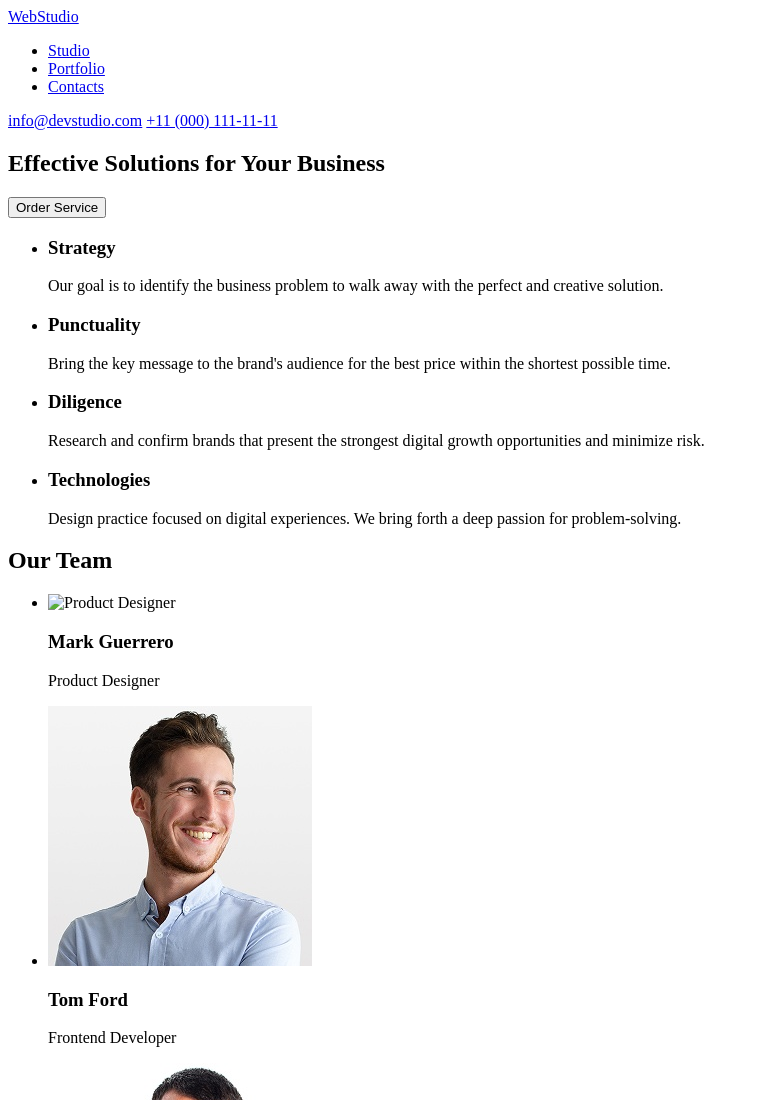
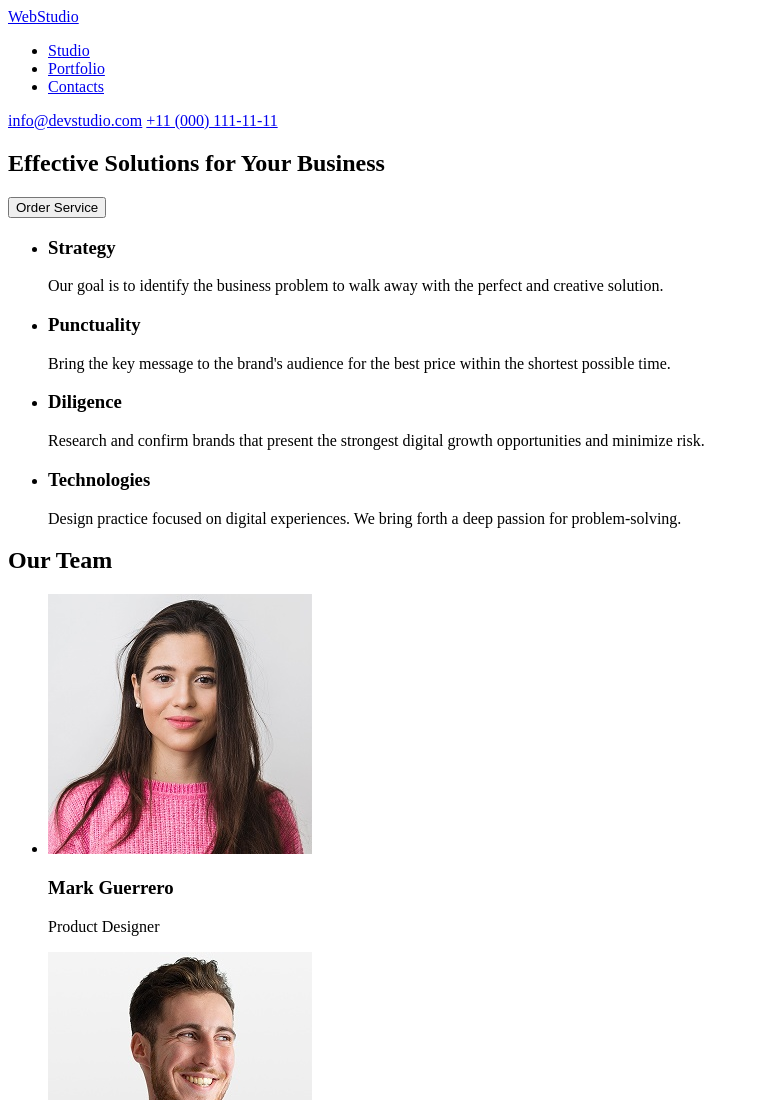
Before and after one commit to murasamadsp/goit-markup-hw-01, a plain HTML site: page index.html in a window 1280 px wide. Shown: the top 1100 px of the page, without its empty margins (0-759 px from the left). Drawn offline with Linux system fonts and the light colour scheme; the site is published under a folder, as on GitHub Pages, so addresses that start at the root find nothing.

Commit message:
homework1_v3

```diff
--- a/index.html
+++ b/index.html
@@ -66,7 +66,7 @@
         <h2>Our Team</h2>
         <ul>
           <li>
-            <img src="/images/team-1.jpg" alt="Product Designer" width="264" />
+            <img src="./images/team-1.jpg" alt="Product Designer" width="264" />
             <h3>Mark Guerrero</h3>
             <p>Product Designer</p>
           </li>
```
